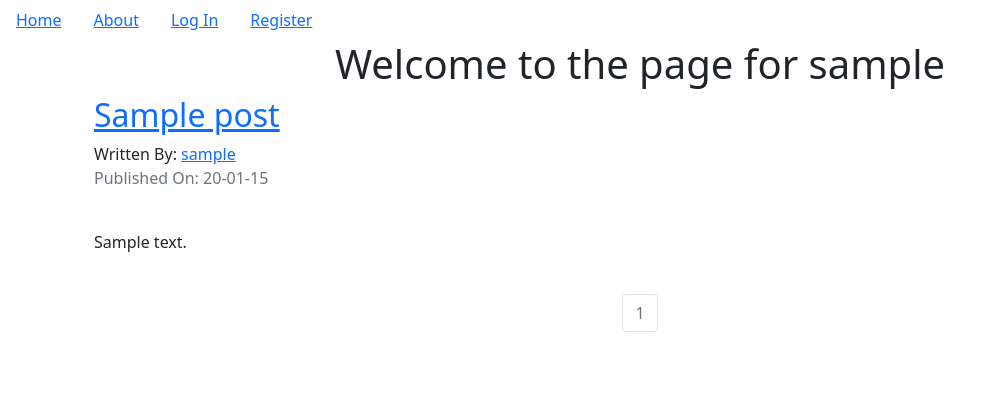
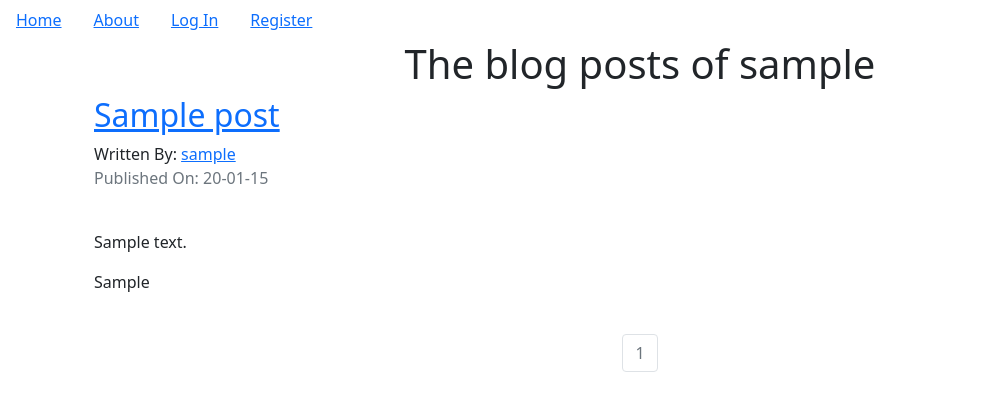
Before and after one commit to timcrisp94/flask-blog, a Flask app: template myapp/templates/user_blog_posts.html in a window 1280 px wide. Shown: the top 411 px of the page, without its empty margins (0-990 px from the left). Run offline with Flask 2, Linux system fonts and the light colour scheme; the template is opened without the code that fills it: values that come from a table or form of the project are taken from there, others are empty; tables that the repository leaves empty hold one stand-in row (values such as "Sample post"); parts of the project's set-up code (start-up, migrations or seed data) failed here and were passed over.

Commit message:
refactor user blog posts template

```diff
--- a/myapp/templates/user_blog_posts.html
+++ b/myapp/templates/user_blog_posts.html
@@ -3,7 +3,7 @@
     <div class="container">
         <div class="jumbotron">
             <div align="center">
-                <h1>Welcome to the page for {{user.username}}</h1>
+                <h1>The blog posts of {{user.username}}</h1>
             </div>
         </div>
      {% for post in blog_posts.items %}
@@ -17,6 +17,7 @@
     </p>
     <br>
     <p>{{post.text}}</p>
+    <p>{{post.reading}}</p>
     <br>
     {% endfor %}
     </div>
```
